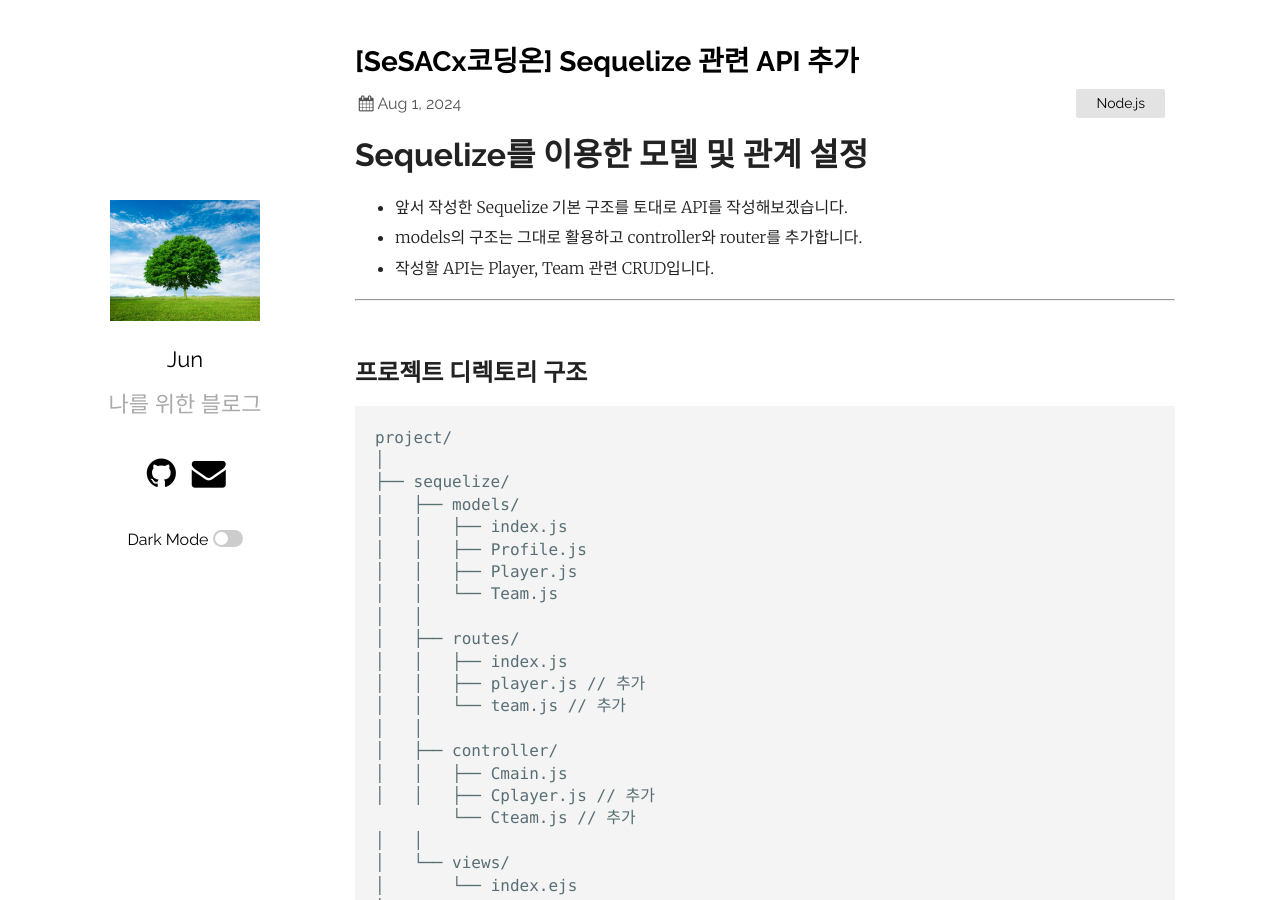
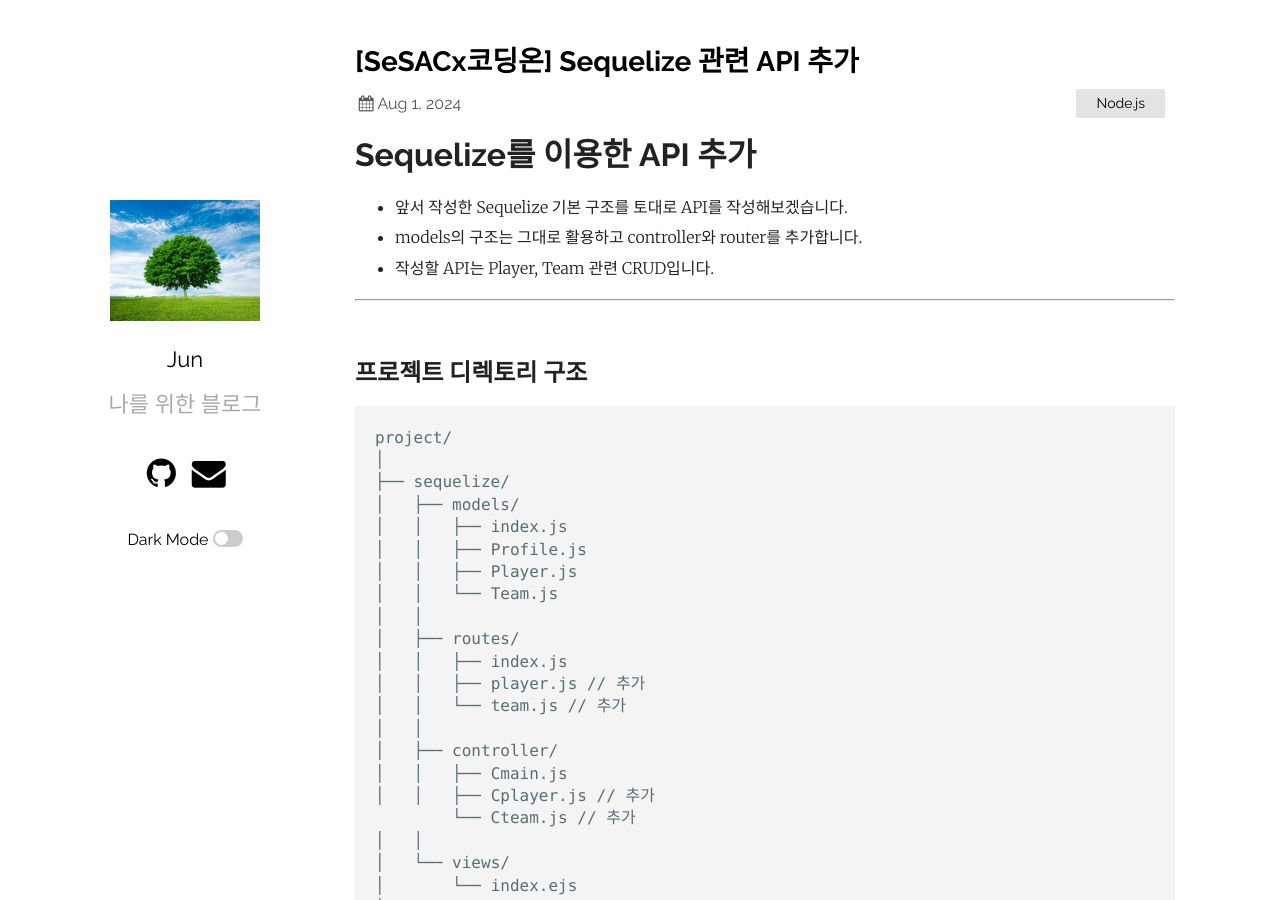
Before and after one commit to ymind14563/ymind14563.github.io, a Jekyll site: the page built from _posts/2024-08-01-blog(1).markdown, in a window 1280 px wide and 900 px high. Built offline with Jekyll 4.4.1, drawn with Linux system fonts in a browser that asks for light colours.

Commit message:
edit blog

```diff
--- a/_posts/2024-08-01-blog(1).markdown
+++ b/_posts/2024-08-01-blog(1).markdown
@@ -5,7 +5,7 @@ date: 2024-08-01
 categories: Node.js
 ---
 
-# Sequelize를 이용한 모델 및 관계 설정
+# Sequelize를 이용한 API 추가
 
 - 앞서 작성한 Sequelize 기본 구조를 토대로 API를 작성해보겠습니다.
 - models의 구조는 그대로 활용하고 controller와 router를 추가합니다.
```
